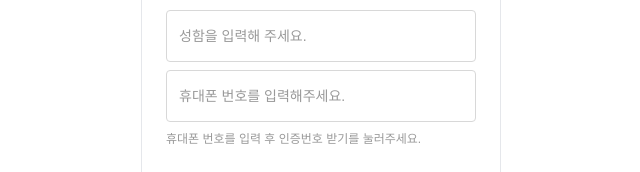
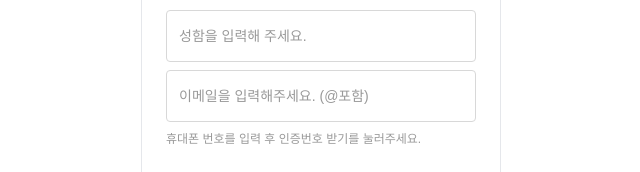
Before and after one commit to Att-ies/frontend, a Next.js app: page /auth/id in a window 1280 px wide. Shown: the part 215-387 px from the top of the page, without its empty margins (319-959 px from the left). Built offline with nearby package versions, Linux system fonts and the light colour scheme.

Commit message:
feat : add validation & fix number to email

```diff
--- a/src/pages/auth/id.tsx
+++ b/src/pages/auth/id.tsx
@@ -16,7 +16,7 @@ function Id() {
   } = useForm();
   const [isModal, setIsModal] = useState(false);
   const onSubmit = () => {
-    console.log(watch('name'), watch('number'));
+    console.log(watch('name'), watch('email'));
     setIsModal(true);
   };
   const router = useRouter();
@@ -36,7 +36,7 @@ function Id() {
         <Modal
           isModal={isModal}
           onCloseModal={onCloseModal}
-          message="인증번호를 전송했습니다."
+          message="입력하신 주소로 확인 메일을 보내드렸습니다."
         />
       )}
       <Navigate
@@ -59,8 +59,13 @@ function Id() {
           />
 
           <Input
-            placeholder="휴대폰 번호를 입력해주세요."
-            register={register('number', { required: true })}
+            placeholder="이메일을 입력해주세요. (@포함)"
+            register={register('email', {
+              required: {
+                value: true,
+                message: '이메일을 확인해 주세요.',
+              },
+            })}
           />
         </section>
         {errors.password && <span className="">This field is required</span>}
```
